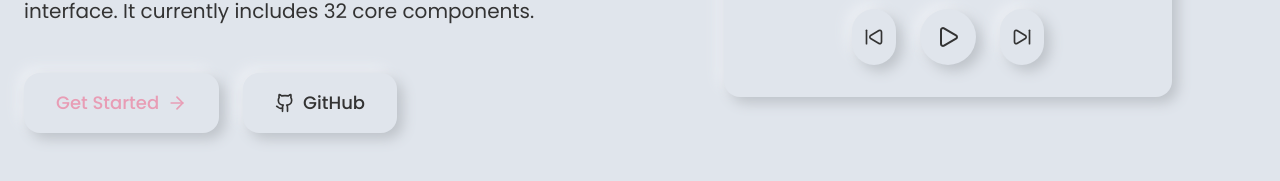
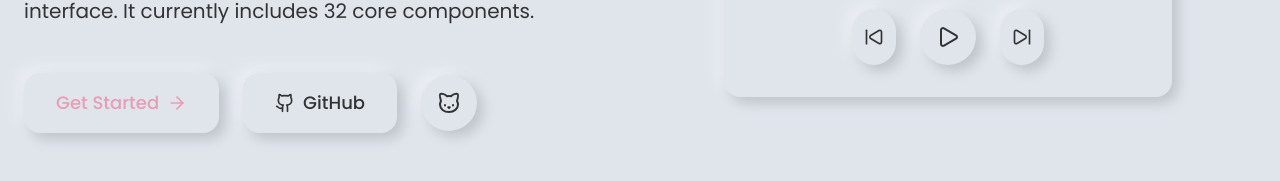
Before and after one commit to nregret/Neumorphism-UI, a Vue app: page / in a window 1280 px wide. Shown: the part 595-776 px from the top of the page. Built offline with nearby package versions, Linux system fonts and the light colour scheme.

Commit message:
首页猫猫主题设置

```diff
--- a/src/views/Home.vue
+++ b/src/views/Home.vue
@@ -1,8 +1,9 @@
 <script setup lang="ts">
 import { computed, onUnmounted, ref } from 'vue'
-import { ArrowRight, Github, Palette, Pause, Play, SkipBack, SkipForward } from 'lucide-vue-next'
+import { ArrowRight, Cat, Github, Palette, Pause, Play, SkipBack, SkipForward } from 'lucide-vue-next'
 import NeuButton from '../components/neu/NeuButton.vue'
 import NeuCard from '../components/neu/NeuCard.vue'
+import NeuTooltip from '../components/neu/NeuTooltip.vue'
 import ThemeConfigurator from '../components/ThemeConfigurator.vue'
 import LanguageSelect from '../components/LanguageSelect.vue'
 import logo from '../assets/logo.png'
@@ -118,6 +119,11 @@ onUnmounted(() => {
               GitHub
             </NeuButton>
           </a>
+          <NeuTooltip content="主题设置~">
+            <NeuButton variant="icon" shape="circle" size="lg" @click="isThemeConfigOpen = true" class="text-neu-accent hover:scale-110 transition-transform">
+              <Cat class="w-6 h-6" />
+            </NeuButton>
+          </NeuTooltip>
         </div>
       </div>
 
```
